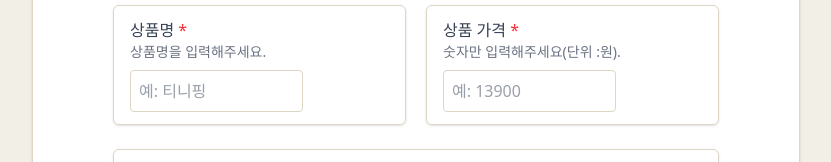
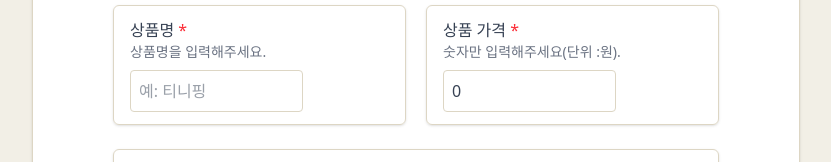
Before and after one commit to Hukabo/Project-Mall, a Next.js app in the folder client/mall/: page /product/register in a window 1280 px wide. Shown: the part 197-359 px from the top of the page, without its empty margins (224-1055 px from the left). Built offline with nearby package versions, Linux system fonts and the light colour scheme; no server answers.

Commit message:
fix: react uncontrolled state 수정

```diff
--- a/client/mall/app/_component/ProductInputField.tsx
+++ b/client/mall/app/_component/ProductInputField.tsx
@@ -22,6 +22,7 @@ export default function ProductInputField({
         required={required}
         className="block mt-2 bg-white p-2 w-2/3 rounded-sm focus:outline-none border border-line"
         placeholder={`예: ${placeholder}`}
+        value={form[id]}
         onChange={(e) => setForm({ ...form, [id]: e.target.value })}
       />
     </div>
```
